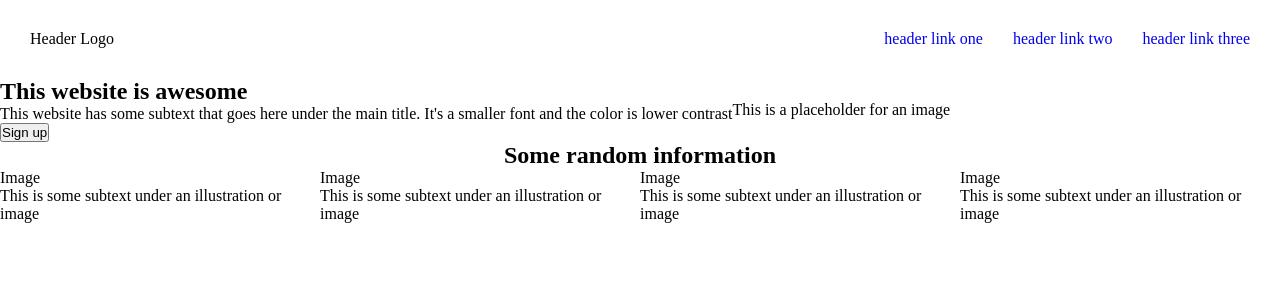
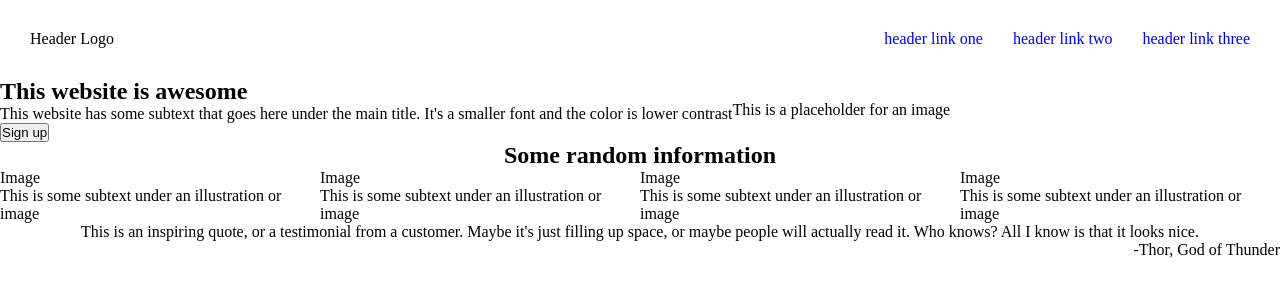
Before and after one commit to daniaedu/landing-page, a plain HTML site: page index.html in a window 1280 px wide. Drawn offline with Linux system fonts and the light colour scheme.

Commit message:
Add quote section content and apply flexbox

```diff
--- a/index.html
+++ b/index.html
@@ -55,7 +55,12 @@
         </div>
     </section>
 
-    <section class="quotes"></section>
+    <section class="quotes">
+        <p class="quote">
+            This is an inspiring quote, or a testimonial from a customer. Maybe it's just filling up space, or maybe people will actually read it. Who knows? All I know is that it looks nice.
+        </p>
+        <p class="quote-author">-Thor, God of Thunder</p>
+    </section>
 
     <section class="call-to-action"></section>
 
--- a/style.css
+++ b/style.css
@@ -53,6 +53,16 @@ section.random {
 /****************************************************************
                             QUOTES SECTION
 ****************************************************************/
+.quotes {
+    display: flex;
+    flex-direction: column;
+    justify-content: center;
+    align-items: center;
+}
+
+.quotes p.quote-author {
+    align-self: flex-end;
+}
 
 /****************************************************************
                         CALL TO ACTION SECTION
```
